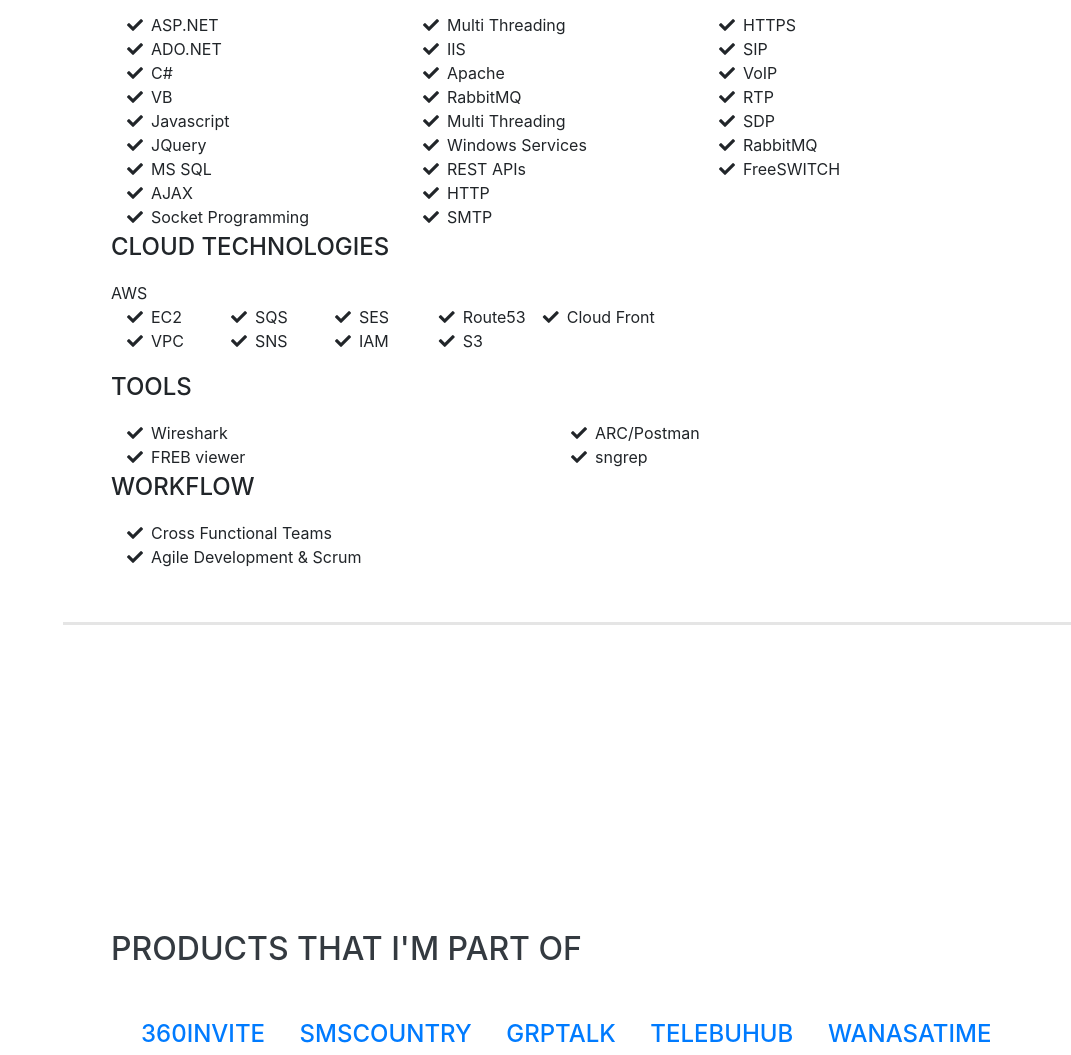
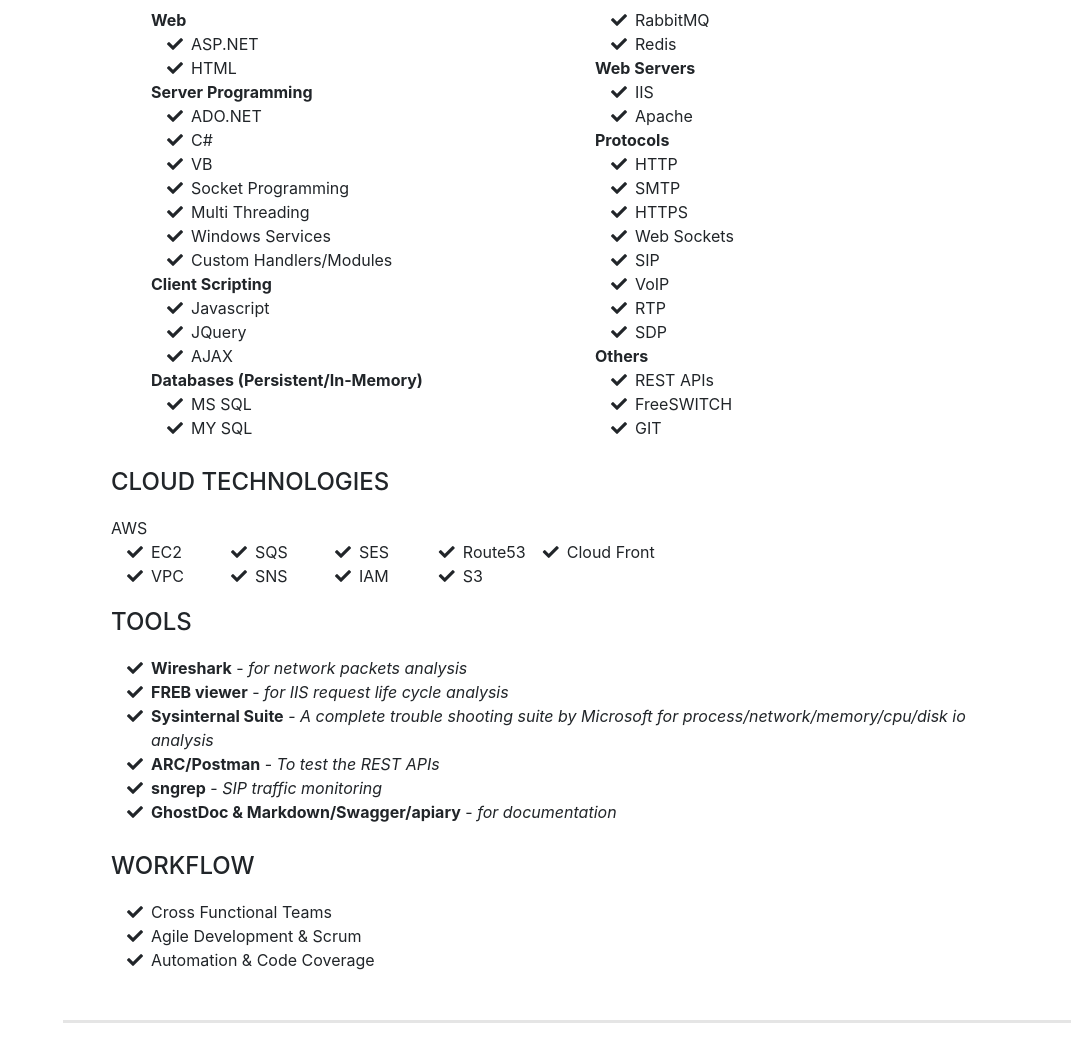
Before and after one commit to madhupolisetti/madhupolisetti.github.io, a website with bundled scripts: page index.html in a window 1280 px wide. Shown: the part 2162-3217 px from the top of the page, without its empty margins (209-1280 px from the left). Built offline with nearby package versions, Linux system fonts and the light colour scheme; a web font is replaced by a local one.

Commit message:
Skills & Tools Grouped.

```diff
--- a/index.html
+++ b/index.html
@@ -176,31 +176,66 @@
 
         <div class="subheading mb-3">Technology Stack</div>
         <ul class="fa-ul mb-0" id="tech_stack">
+			<li class="skill_head"><b>Web</b>
+				<ul class="fa-ul mb-0">
 					<li><i class="fa-li fa fa-check"></i>ASP.NET</li>
+					<li><i class="fa-li fa fa-check"></i>HTML</li>
+				</ul>
+			</li>
+			<li class="skill_head"><b>Server Programming</b>
+				<ul class="fa-ul mb-0">
 					<li><i class="fa-li fa fa-check"></i>ADO.NET</li>
 					<li><i class="fa-li fa fa-check"></i>C#</li>
 					<li><i class="fa-li fa fa-check"></i>VB</li>
+					<li><i class="fa-li fa fa-check"></i>Socket Programming</li>
+					<li><i class="fa-li fa fa-check"></i>Multi Threading</li>
+					<li><i class="fa-li fa fa-check"></i>Windows Services</li>
+					<li><i class="fa-li fa fa-check"></i>Custom Handlers/Modules</li>
+
+				</ul>
+			</li>
+			<li class="skill_head"><b>Client Scripting</b>
+				<ul class="fa-ul mb-0">
 					<li><i class="fa-li fa fa-check"></i>Javascript</li>
 					<li><i class="fa-li fa fa-check"></i>JQuery</li>
+					<li><i class="fa-li fa fa-check"></i>AJAX</li>
+				</ul>
+			</li>
+			<li class="skill_head"><b>Databases (Persistent/In-Memory)</b>
+				<ul class="fa-ul mb-0">
 					<li><i class="fa-li fa fa-check"></i>MS SQL</li>
-			<li><i class="fa-li fa fa-check"></i>AJAX</li>
-			<li><i class="fa-li fa fa-check"></i>Socket Programming</li>
-			<li><i class="fa-li fa fa-check"></i>Multi Threading</li>
+					<li><i class="fa-li fa fa-check"></i>MY SQL</li>
+					<li><i class="fa-li fa fa-check"></i>RabbitMQ</li>
+					<li><i class="fa-li fa fa-check"></i>Redis</li>
+				</ul>
+			</li>
+			<li>
+			<li class="skill_head"><b>Web Servers</b>
+				<ul class="fa-ul mb-0">
 					<li><i class="fa-li fa fa-check"></i>IIS</li>
 					<li><i class="fa-li fa fa-check"></i>Apache</li>
-			<li><i class="fa-li fa fa-check"></i>RabbitMQ</li>
-			<li><i class="fa-li fa fa-check"></i>Multi Threading</li>
-			<li><i class="fa-li fa fa-check"></i>Windows Services</li>
-			<li><i class="fa-li fa fa-check"></i>REST APIs</li>
+				</ul>
+			</li>
+			<li class="skill_head"><b>Protocols</b>
+				<ul class="fa-ul mb-0">
 					<li><i class="fa-li fa fa-check"></i>HTTP</li>
 					<li><i class="fa-li fa fa-check"></i>SMTP</li>
 					<li><i class="fa-li fa fa-check"></i>HTTPS</li>
+					<li><i class="fa-li fa fa-check"></i>Web Sockets</li>
 					<li><i class="fa-li fa fa-check"></i>SIP</li>
 					<li><i class="fa-li fa fa-check"></i>VoIP</li>
 					<li><i class="fa-li fa fa-check"></i>RTP</li>
 					<li><i class="fa-li fa fa-check"></i>SDP</li>
-			<li><i class="fa-li fa fa-check"></i>RabbitMQ</li>
+
+				</ul>
+			</li>
+			<li class="skill_head"><b>Others</b>
+				<ul class="fa-ul mb-0">
+					<li><i class="fa-li fa fa-check"></i>REST APIs</li>
 					<li><i class="fa-li fa fa-check"></i>FreeSWITCH</li>
+					<li><i class="fa-li fa fa-check"></i>GIT</li>
+				</ul>
+			</li>
           <!--<li class="list-inline-item">
             <i class="fab fa-html5"></i>
           </li>
@@ -238,6 +273,7 @@
             <i class="fab fa-npm"></i>
           </li>-->
         </ul>
+		<br/>
 		<div class="subheading mb-3">Cloud Technologies</div>
 		<ul class="list-inline dev-icons">
 			<li class="list-inline-item">
@@ -263,12 +299,14 @@
 		<div class="subheading mb-3">Tools</div>
 		<!-- <ul class="list-inline dev-icons"> -->
 		<ul class="fa-ul mb-0"id="tools">
-			<li><i class="fa-li fa fa-check"></i>Wireshark</li>
-			<li><i class="fa-li fa fa-check"></i>FREB viewer</li>
-			<li><i class="fa-li fa fa-check"></i>ARC/Postman</li>
-			<li><i class="fa-li fa fa-check"></i>sngrep</li>
+			<li><i class="fa-li fa fa-check"></i><b>Wireshark</b> - <i>for network packets analysis</i></li>
+			<li><i class="fa-li fa fa-check"></i><b>FREB viewer</b> - <i>for IIS request life cycle analysis</i></li>
+			<li><i class="fa-li fa fa-check"></i><b>Sysinternal Suite</b> - <i>A complete trouble shooting suite by Microsoft for process/network/memory/cpu/disk io analysis</i></li>
+			<li><i class="fa-li fa fa-check"></i><b>ARC/Postman</b> - <i>To test the REST APIs</i></li>
+			<li><i class="fa-li fa fa-check"></i><b>sngrep</b> - <i>SIP traffic monitoring</i></li>
+			<li><i class="fa-li fa fa-check"></i><b>GhostDoc & Markdown/Swagger/apiary</b> - <i>for documentation</i></li>
 		</ul>
-
+		<br/>
         <div class="subheading mb-3">Workflow</div>
         <ul class="fa-ul mb-0">
           <!--<li>
@@ -283,6 +321,9 @@
           <li>
             <i class="fa-li fa fa-check"></i>
             Agile Development &amp; Scrum</li>
+		  <li>
+            <i class="fa-li fa fa-check"></i>
+            Automation & Code Coverage</li>
         </ul>
       </div>
     </section>
@@ -340,11 +381,13 @@
 			<h2 class="mb-5">Products that I'm part of</h2>
 			<div class="subheading mb-3"><a href="https://tracxn.com/d/companies/360invite.com" target="_blank">360invite</a></div>
 			<div class="subheading mb-3"><a href="https://www.smscountry.com" target="_blank">SMSCountry</a></div>
+			<div class="subheading mb-3"><a href="https://www.f6s.com/yconference" target="_blank">YConference</a></div>
 			<div class="subheading mb-3"><a href="https://www.grptalk.com" target="_blank">grpTalk</a></div>
+			<div class="subheading mb-3"><a href="https://www.q-tickets.com/" target="_blank">QTickets</a></div>
+			<div class="subheading mb-3"><a href="https://www.wanasatime.com" target="_blank">Cinema BH</a></div>
+			<div class="subheading mb-3"><a href="https://www.wanasatime.com" target="_blank">Wanasatime</a></div>
+			<div class="subheading mb-3"><a href="https://ivrs.apsfl.co.in/" target="_blank">PBFTS</a></div>
 			<div class="subheading mb-3"><a href="https://hub.telebu.com" target="_blank">TelebuHUB</a></div>
-			<div class="subheading mb-3"><a href="https://www.wanasatime.com" target="_blank">Wanasatime</a></div>
-			<div class="subheading mb-3"><a href="https://www.wanasatime.com" target="_blank">Cinema BH</a></div>
-			<div class="subheading mb-3"><a href="https://www.q-tickets.com/" target="_blank">QTickets</a></div>
 		</div>
 	</section>
 	<hr class="m-0">
@@ -394,11 +437,11 @@
 		var numitems =  $("#aws_skills li").length;
 		$("ul#aws_skills").css("column-count",Math.round(numitems/2));
 
-		numitems =  $("#tech_stack li").length;
-		$("ul#tech_stack").css("column-count",Math.round(numitems/10));
+		numitems =  $("#tech_stack li.skill_head").length;
+		$("ul#tech_stack").css("column-count",Math.round(numitems/3));
 
-		numitems =  $("#tools li").length;
-		$("ul#tools").css("column-count",Math.round(numitems/2));
+		//numitems =  $("#tools li").length;
+		//$("ul#tools").css("column-count",Math.round(numitems/2));
 	});
   </script>
 
```
Lines whose indentation alone changed are shown as unchanged.
